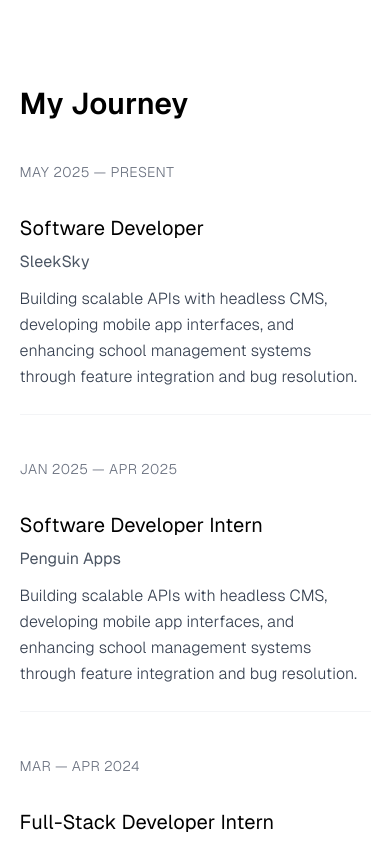
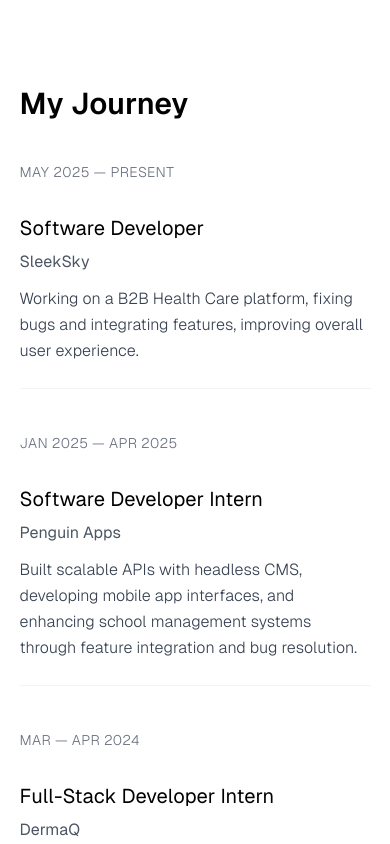
Before and after one commit to Muz4mmil/muz4mmil.github.io, a Next.js app: page / in a window 390 px wide. Shown: the part 2080-2924 px from the top of the page. Built offline with nearby package versions, Linux system fonts and the light colour scheme.

Commit message:
fix mobile layout

```diff
--- a/app/sections/about.tsx
+++ b/app/sections/about.tsx
@@ -72,7 +72,7 @@
           >
             <h1 className="text-3xl font-semibold max-sm:mt-10">My Journey</h1>
 
-            <div className="space-y-12 max-sm:space-y-5 mt-10 max-sm:mt-4">
+            <div className="space-y-12 max-sm:space-y-5 mt-10 max-sm:mt-4 overflow-hidden">
               <motion.div
                 initial={{ opacity: 0, x: 100 }}
                 whileInView={{ opacity: 1, x: 0 }}
@@ -86,8 +86,7 @@
                   <h4 className="text-xl font-normal mb-2">Software Developer</h4>
                   <p className="text-gray-600 mb-3">SleekSky</p>
                   <p className="text-gray-700 font-light leading-relaxed">
-                    Building scalable APIs with headless CMS, developing mobile app interfaces,
-                    and enhancing school management systems through feature integration and bug resolution.
+                    Working on a B2B Health Care platform, fixing bugs and integrating features, improving overall user experience.
                   </p>
                 </div>
               </motion.div>
@@ -105,7 +104,7 @@
                   <h4 className="text-xl font-normal mb-2">Software Developer Intern</h4>
                   <p className="text-gray-600 mb-3">Penguin Apps</p>
                   <p className="text-gray-700 font-light leading-relaxed">
-                    Building scalable APIs with headless CMS, developing mobile app interfaces,
+                    Built scalable APIs with headless CMS, developing mobile app interfaces,
                     and enhancing school management systems through feature integration and bug resolution.
                   </p>
                 </div>
```
